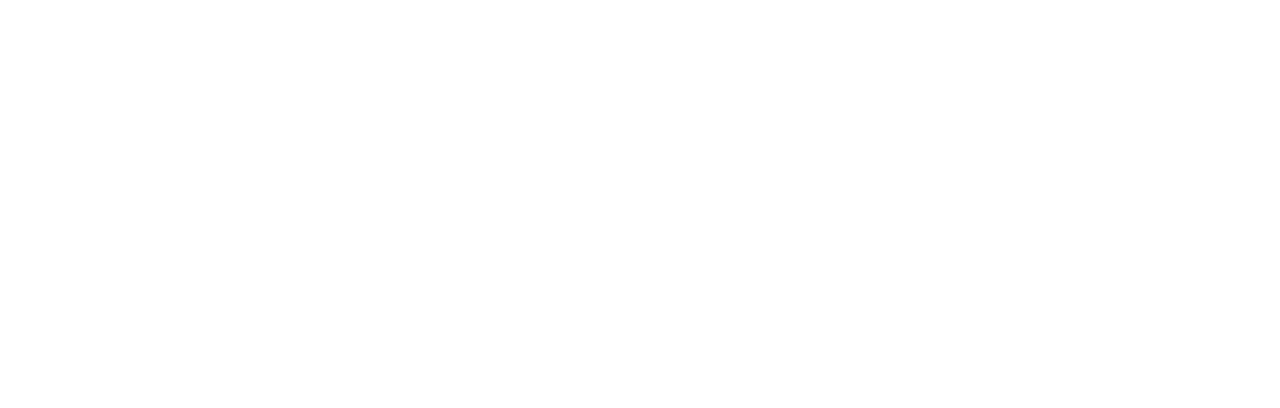
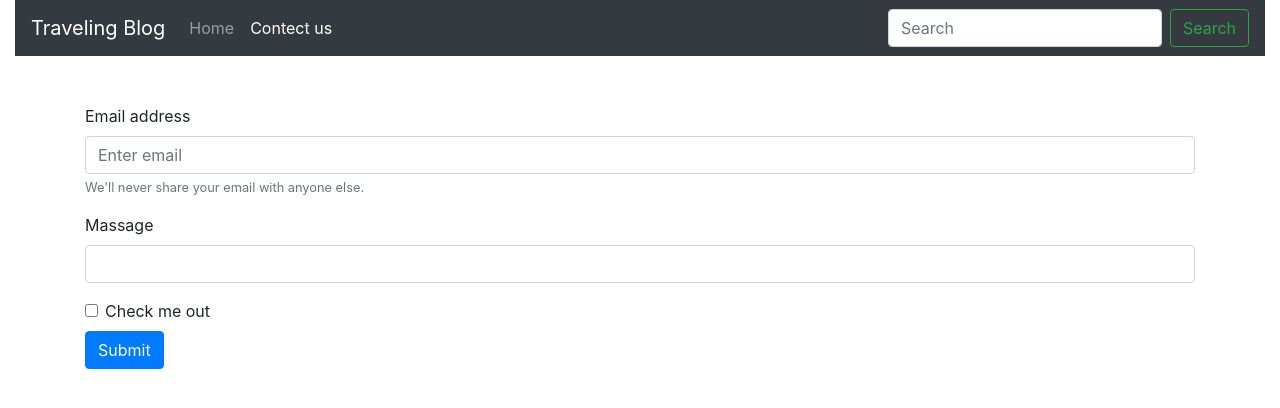
Before and after one commit to cardeer/basic-website, a plain HTML site: page contact.html in a window 1280 px wide. Drawn offline with nearby package versions, Linux system fonts and the light colour scheme.

Commit message:
Update contact.html

```diff
--- a/contact.html
+++ b/contact.html
@@ -1,11 +1,67 @@
-<!DOCTYPE html>
+<!doctype html>
 <html lang="en">
-<head>
-    <meta charset="UTF-8">
-    <meta name="viewport" content="width=device-width, initial-scale=1.0">
-    <title>Document</title>
-</head>
-<body>
+  <head>
+    <!-- Required meta tags -->
+    <meta charset="utf-8">
+    <meta name="viewport" content="width=device-width, initial-scale=1, shrink-to-fit=no">
 
-</body>
+    <!-- Bootstrap CSS -->
+    <link rel="stylesheet" href="https://maxcdn.bootstrapcdn.com/bootstrap/4.0.0/css/bootstrap.min.css" integrity="sha384-Gn5384xqQ1aoWXA+058RXPxPg6fy4IWvTNh0E263XmFcJlSAwiGgFAW/dAiS6JXm" crossorigin="anonymous">
+
+    <title>FunWitheCode</title>
+  </head>
+  <body>
+
+    <div class="container-fluid sticky-top">
+      <nav class="navbar navbar-expand-lg navbar-dark bg-dark">
+        <a class="navbar-brand" href="/index.html">Traveling Blog</a>
+        <button class="navbar-toggler" type="button" data-toggle="collapse" data-target="#navbarSupportedContent"
+          aria-controls="navbarSupportedContent" aria-expanded="false" aria-label="Toggle navigation">
+          <span class="navbar-toggler-icon"></span>
+        </button>
+
+        <div class="collapse navbar-collapse" id="navbarSupportedContent">
+          <ul class="navbar-nav mr-auto">
+            <li class="nav-item ">
+              <a class="nav-link" href="index.html">Home <span class="sr-only">(current)</span></a>
+            </li>
+
+
+            <li class="nav-item active">
+              <a class="nav-link disabled" href="/Contect.html" tabindex="-1" aria-disabled="true">Contect us</a>
+            </li>
+          </ul>
+          <form class="form-inline my-2 my-lg-0">
+            <input class="form-control mr-sm-2" type="search" placeholder="Search" aria-label="Search">
+            <button class="btn btn-outline-success my-2 my-sm-0" type="submit">Search</button>
+          </form>
+        </div>
+      </nav>
+    </div>
+
+    <div class="container mt-5 mx-auto">
+      <form>
+        <div class="form-group">
+          <label for="exampleInputEmail1">Email address</label>
+          <input type="email" class="form-control" id="exampleInputEmail1" aria-describedby="emailHelp" placeholder="Enter email">
+          <small id="emailHelp" class="form-text text-muted">We'll never share your email with anyone else.</small>
+        </div>
+        <div class="form-group">
+          <label for="exampleInputtextarea">Massage</label>
+          <input type="text" class="form-control" id="exampleInputPassword1" >
+        </div>
+        <div class="form-check">
+          <input type="checkbox" class="form-check-input" id="exampleCheck1">
+          <label class="form-check-label" for="exampleCheck1">Check me out</label>
+        </div>
+        <button type="submit" class="btn btn-primary mt-2">Submit</button>
+      </form>
+    </div>
+
+    <!-- Optional JavaScript -->
+    <!-- jQuery first, then Popper.js, then Bootstrap JS -->
+    <script src="https://code.jquery.com/jquery-3.2.1.slim.min.js" integrity="sha384-KJ3o2DKtIkvYIK3UENzmM7KCkRr/rE9/Qpg6aAZGJwFDMVNA/GpGFF93hXpG5KkN" crossorigin="anonymous"></script>
+    <script src="https://cdnjs.cloudflare.com/ajax/libs/popper.js/1.12.9/umd/popper.min.js" integrity="sha384-ApNbgh9B+Y1QKtv3Rn7W3mgPxhU9K/ScQsAP7hUibX39j7fakFPskvXusvfa0b4Q" crossorigin="anonymous"></script>
+    <script src="https://maxcdn.bootstrapcdn.com/bootstrap/4.0.0/js/bootstrap.min.js" integrity="sha384-JZR6Spejh4U02d8jOt6vLEHfe/JQGiRRSQQxSfFWpi1MquVdAyjUar5+76PVCmYl" crossorigin="anonymous"></script>
+  </body>
 </html>
```
